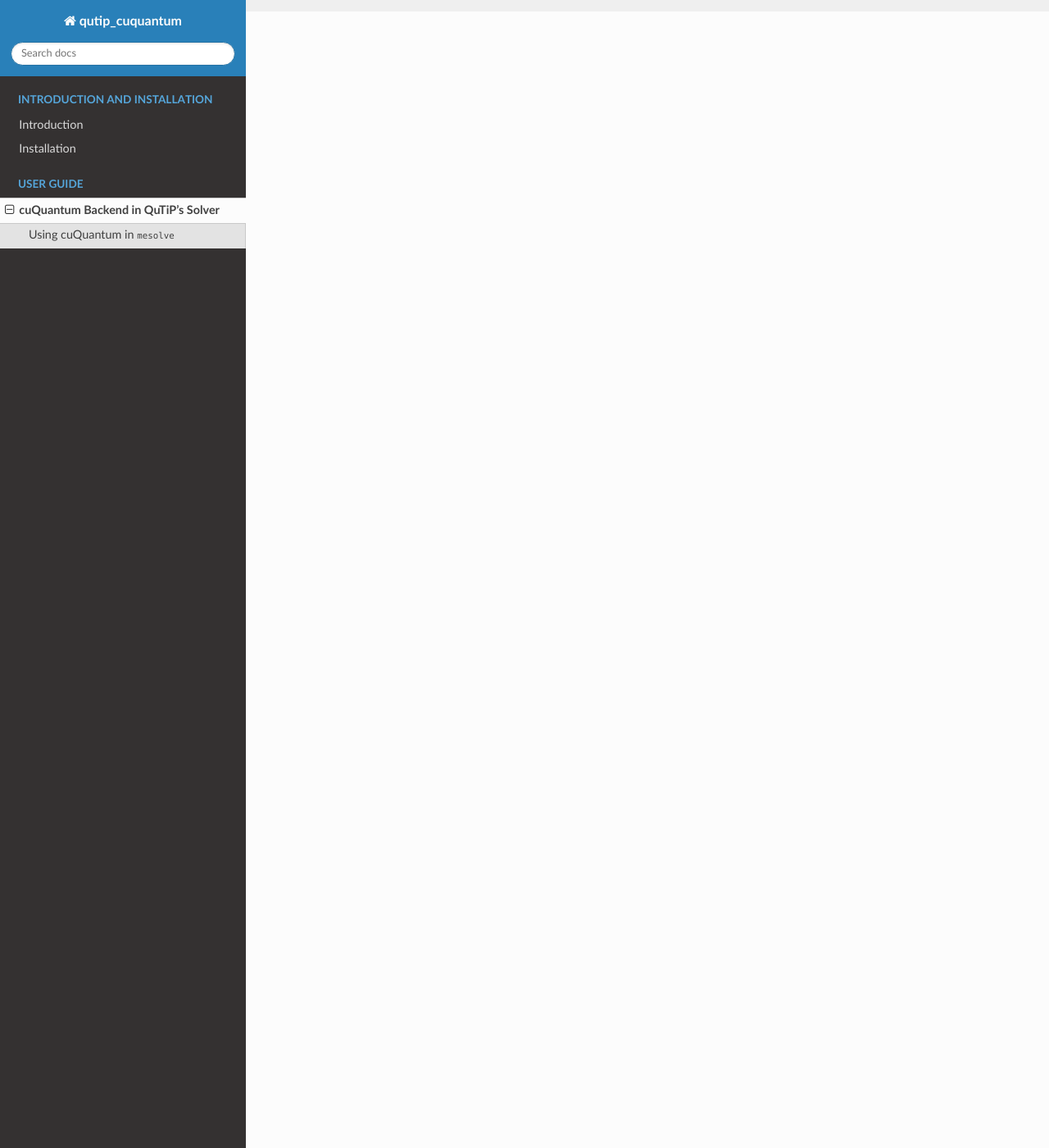
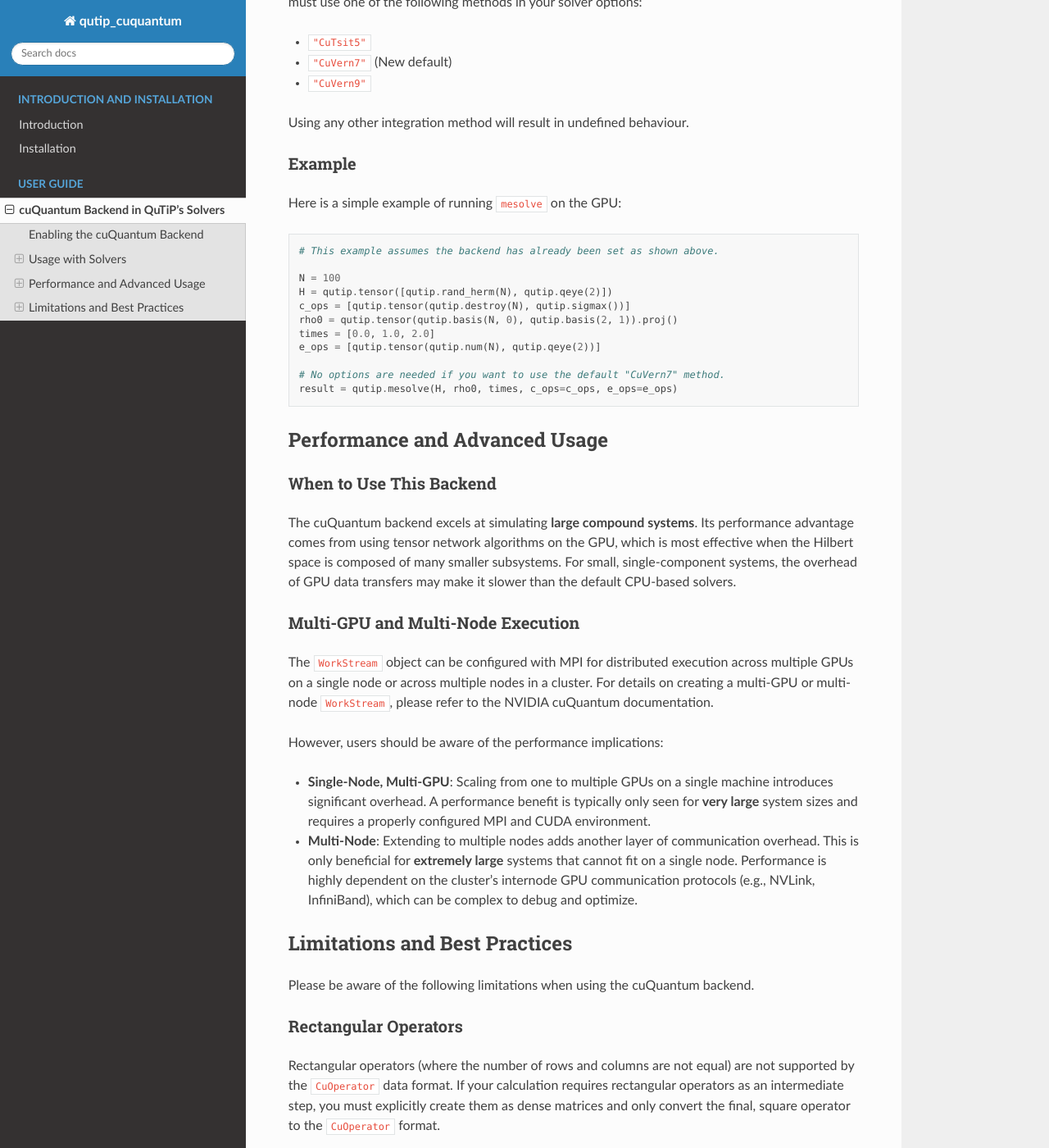
Before and after one commit to qutip/qutip-cuquantum, a Sphinx documentation site: the page built from doc/source/solver.rst, in a window 1280 px wide and 1400 px high, scrolled down 1386 px. Shown: the whole window at 82% size. Built offline with Sphinx 7.4.7 and the Read the Docs theme 3.1.0, drawn with Linux system fonts in a browser that asks for light colours; pages that are not in the unit, such as notebooks, are missing from menus; the version number is read from the project's files by our own code; some of the changed text lies outside the part shown.

```diff
--- a/doc/source/solver.rst
+++ b/doc/source/solver.rst
@@ -1,45 +1,152 @@
 .. _qtcuqu_solver:
 
 ***********************************
-cuQuantum Backend in QuTiP's Solver
+cuQuantum Backend in QuTiP's Solvers
 ***********************************
 
+The ``qutip-cuquantum`` library provides a backend that leverages NVIDIA's cuQuantum SDK to accelerate the simulation of quantum systems.
+This backend is specifically designed for simulating **large, composite quantum systems** by performing tensor network contractions on the GPU.
 
-.. _mesolve:
+This document outlines how to activate and use this backend with QuTiP's solvers.
 
-Using cuQuantum in ``mesolve``
-==============================
+==================================
+Enabling the cuQuantum Backend
+==================================
 
-This pluggins adds integrations method that uses ``densitymat``: ``CuTsit5``, ``CuVern7`` and ``CuVern9``.
+To use the cuQuantum-based solvers, you must first enable the backend.
+This is done by calling the ``set_as_default`` function and providing it with a ``WorkStream`` object from ``cuquantum.densitymat``.
 
-To use them, we need to call the ``set_as_default`` function:
-
-.. code-block::
+.. code-block:: python
 
     import qutip
     import qutip_cuquantum
     from cuquantum.densitymat import WorkStream
 
-    qutip_cuquantum.set_as_default(WorkStream())
+    # Create a workstream for the backend.
+    # This can be configured for multi-GPU and multi-node setups.
+    stream = WorkStream()
 
-** This operation in not reversible **
+    # Set cuQuantum as the default backend.
+    qutip_cuquantum.set_as_default(stream)
 
-The workstream can be multi-gpu, multi-node. See nvidia's documentation for more details.
+The ``set_as_default`` function changes several QuTiP defaults to route computations through the cuQuantum library.
+This includes setting the default data format for quantum objects (``Qobj``) to ``CuOperator`` and configuring the solvers to use GPU-compatible integrators.
+
+.. warning::
+    This operation is **not reversible** within the same Python session.
+    Once the cuQuantum backend is set, all subsequent compatible operations will be dispatched to the GPU.
+
+==================================
+Usage with Solvers
+==================================
+
+Once the backend is enabled, you can use compatible QuTiP solvers as you normally would.
+
+Supported Solvers
+-----------------
+The backend has been tested and is known to work with the following solvers:
+
+* ``qutip.sesolve``
+* ``qutip.mesolve``
+* ``qutip.mcsolve``
+
+.. note::
+    Other solvers have not been tested and may not function correctly with this backend.
+
+Integration Methods
+-------------------
+The backend introduces its own set of ordinary differential equation (ODE) integration methods, which are wrappers around existing QuTiP methods, optimized for the ``CuOperator`` data type.
+You must use one of the following methods in your solver options:
+
+* ``"CuTsit5"``
+* ``"CuVern7"``  (New default)
+* ``"CuVern9"``
+
+Using any other integration method will result in undefined behaviour.
+
+Example
+-------
+Here is a simple example of running ``mesolve`` on the GPU:
+
+.. code-block:: python
+
+    # This example assumes the backend has already been set as shown above.
+
+    N = 100
+    H = qutip.tensor([qutip.rand_herm(N), qutip.qeye(2)])
+    c_ops = [qutip.tensor(qutip.destroy(N), qutip.sigmax())]
+    rho0 = qutip.tensor(qutip.basis(N, 0), qutip.basis(2, 1)).proj()
+    times = [0.0, 1.0, 2.0]
+    e_ops = [qutip.tensor(qutip.num(N), qutip.qeye(2))]
+
+    # No options are needed if you want to use the default "CuVern7" method.
+    result = qutip.mesolve(H, rho0, times, c_ops=c_ops, e_ops=e_ops)
+
+=======================================
+Performance and Advanced Usage
+=======================================
+
+When to Use This Backend
+------------------------
+The cuQuantum backend excels at simulating **large compound systems**.
+Its performance advantage comes from using tensor network algorithms on the GPU, which is most effective when the Hilbert space is composed of many smaller subsystems.
+For small, single-component systems, the overhead of GPU data transfers may make it slower than the default CPU-based solvers.
+
+Multi-GPU and Multi-Node Execution
+----------------------------------
+The ``WorkStream`` object can be configured with MPI for distributed execution across multiple GPUs on a single node or across multiple nodes in a cluster.
+For details on creating a multi-GPU or multi-node ``WorkStream``, please refer to the NVIDIA cuQuantum documentation.
+
+However, users should be aware of the performance implications:
+
+* **Single-Node, Multi-GPU**: Scaling from one to multiple GPUs on a single machine introduces significant overhead.
+  A performance benefit is typically only seen for **very large** system sizes and requires a properly configured MPI and CUDA environment.
+
+* **Multi-Node**: Extending to multiple nodes adds another layer of communication overhead.
+  This is only beneficial for **extremely large** systems that cannot fit on a single node.
+  Performance is highly dependent on the cluster's internode GPU communication protocols (e.g., NVLink, InfiniBand), which can be complex to debug and optimize.
+
+==================================
+Limitations and Best Practices
+==================================
+
+Please be aware of the following limitations when using the cuQuantum backend.
+
+Rectangular Operators
+---------------------
+Rectangular operators (where the number of rows and columns are not equal) are not supported by the ``CuOperator`` data format.
+If your calculation requires rectangular operators as an intermediate step, you must explicitly create them as dense matrices and only convert the final, square operator to the ``CuOperator`` format.
+
+Time-Dependent Systems
+----------------------
+Time-dependent systems can be defined in two ways in QuTiP: as a list of ``[Operator, Coefficient]`` pairs or as a function that returns a ``Qobj`` at a given time ``t``.
+
+* **Coefficient pairs**: This format is supported and works well with the backend.
+
+* **Function-based `f(t) -> Qobj`**: This format works but can be inefficient if not constructed carefully.
+  For best performance, the function should return a time-dependent operator defined on the **smallest possible Hilbert space**.
+  The full operator can then be constructed using ``qutip.tensor`` and ``qutip.QobjEvo``.
+
+For example, to create a time-dependent operator acting only on the first subsystem:
+
+.. code-block:: python
+
+    # Recommended approach:
+    # Define the time-dependent part on the smallest Hilbert space.
+    def g(t):
+        # This returns a 2x2 Qobj.
+        return (qutip.sigmax() * t).expm()
+
+    # Build the full operator using QobjEvo and tensor products.
+    oper = qutip.tensor(qutip.QobjEvo(g), qutip.qeye(M))
 
 
-Once set, we can use qutip mostly as normal:
+.. code-block:: python
 
-.. code-block::
+    # Avoid this approach:
+    # This function is inefficient as it creates a (2*M x 2*M) dense matrix
+    # and lose the tensor structure used for efficient computations.
+    def f(t):
+        return qutip.tensor((qutip.sigmax() * t).expm(), qutip.qeye(M))
 
-    H = qutip.rand_herm(5)
-    c_ops = [qutip.destroy(5)]
-    rho0 = qutip.basis(5, 4)
-
-    result = qutip.mesolve(H, rho0, [0, 1], c_ops=c_ops, e_ops=[qutip.num(5)])
-
-
-This backend is optimized for large compound systems.
-
-
-- Rectangular operators are not supported.
-- Time dependent system of the form ``f(t) -> Qobj`` are supported, but not recommended.
+    oper = qutip.QobjEvo(f)
```
Also changed, not shown: 15 other files.
